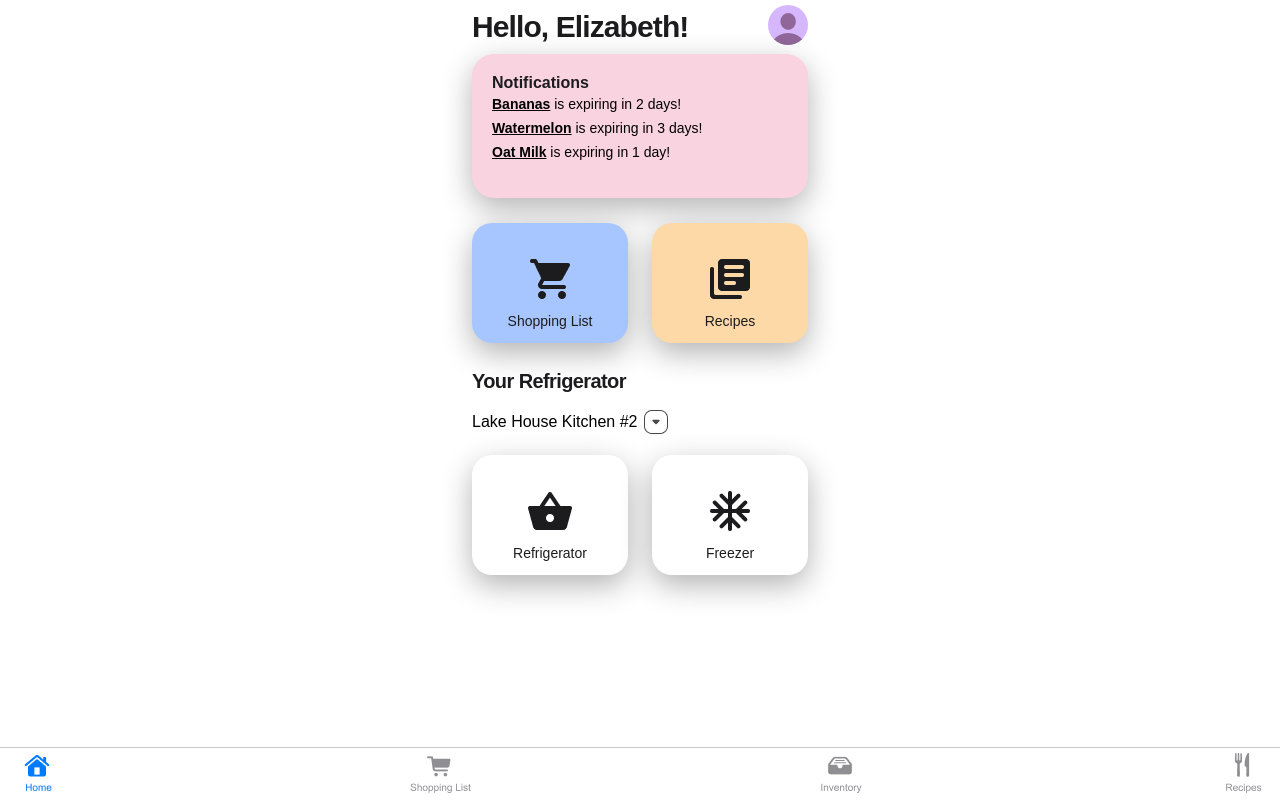
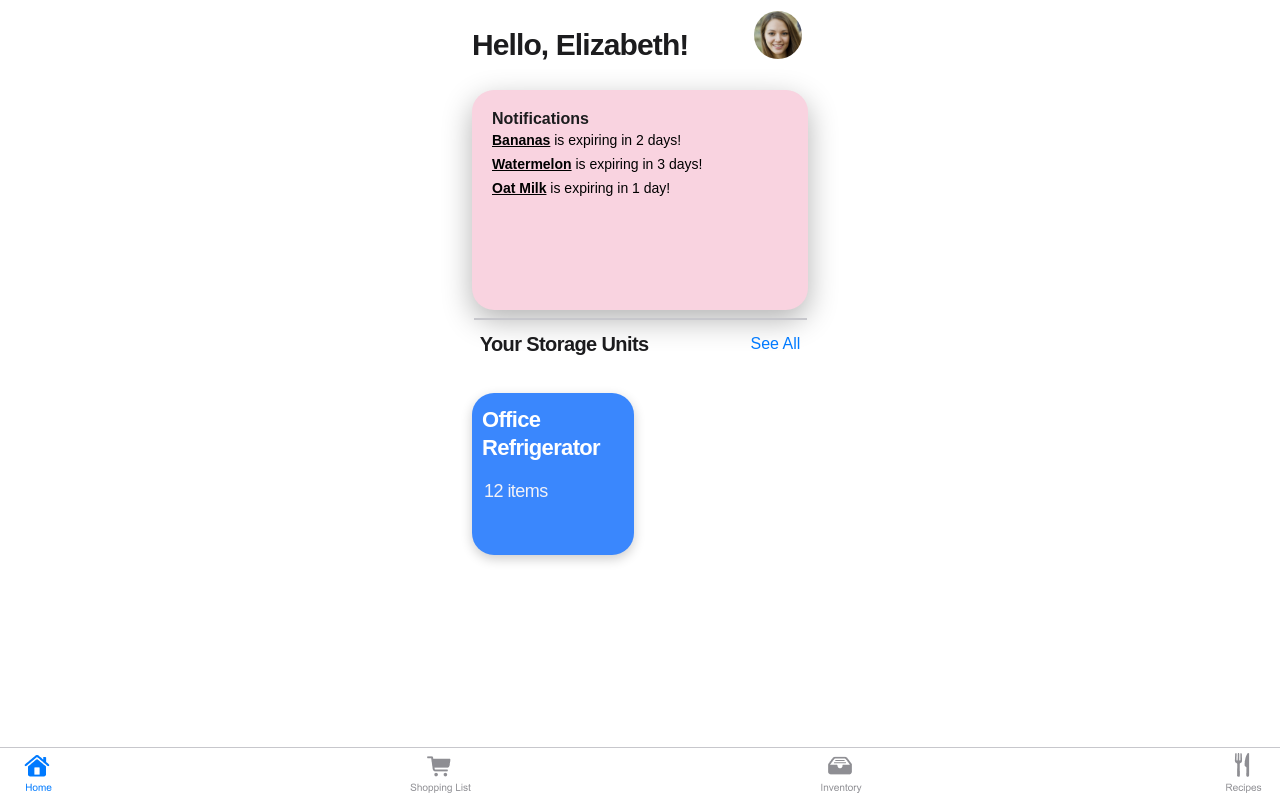
Before and after one commit to MarcusWebDev/CMSC434-Phase2, a React (Create React App) app: page /#/ in a window 1280 px wide. Built offline with nearby package versions, Linux system fonts and the light colour scheme.

Commit message:
Fixed NavBar and CSS Duplicates

```diff
--- a/src/components/AddItemInventory.css
+++ b/src/components/AddItemInventory.css
@@ -1,4 +1,4 @@
-.PageWrapper {
+.PageWrapper4 {
     /* display: flex; */
     /* flex-direction: column; */
     /* align-items: center; */
@@ -13,7 +13,7 @@
 
 }
 
-.HeaderContainer {
+.HeaderContainer4 {
     display: flex;
     /* justify-content: center; */
     /* align-items: center; */
@@ -23,20 +23,18 @@
     float:left;
 }
 
-.Heading {
+.Heading4 {
     font-family: 'Arial';
     font-style: normal;
     font-weight: 700;
     font-size: 30px;
     line-height: 34px;
-float:left;
+    float: left;
     width: 337px;
     text-align: left;
-margin-top: 40px;
-
-/* Gray Dark 6 */
-
+    margin-top: 50px;
     color: #1C1C1E;
+    margin-left: -43px;
 
 }
 .rule {
@@ -123,3 +121,11 @@ height: 0px;
     margin-right: 98px;
     margin-bottom: 2px;
 }
+
+.linkBack3 {
+    display: inline-block;
+    margin-left: -2px;
+    margin-top: -44px;
+    text-decoration: none;
+    color: #007AFF;
+}
--- a/src/components/AddItemInventory.jsx
+++ b/src/components/AddItemInventory.jsx
@@ -2,12 +2,15 @@ import React from 'react'
 import "./AddItemInventory.css"
 import { Link } from "react-router-dom";
 import NavBar from './NavBar';
+import BackArrow from '../icons/backArrowBlue.png';
+
 
 const AddItemInventory = () => {
   return (
-    <div className='PageWrapper'>
-        <div className='HeaderContainer'>
-        <h3 className='Heading'>Add Item(s)</h3>
+    <div className='PageWrapper4'>
+        <div className='HeaderContainer4'>
+        <Link to="/inventory/OfficeRefrigerator" className="linkBack3" > <img className="linkBackimage" src={BackArrow} />   Back</Link>
+        <h3 className='Heading4'>Add Item(s)</h3>
         </div>
         <hr className='rule'/>
         <div className='ShoppingListandButton'>
@@ -27,7 +30,7 @@ const AddItemInventory = () => {
         </Link>
         </div>
 
-        {/* <NavBar selectedTab={"Inventory"} /> */}
+        <NavBar selectedTab={"Inventory"} />
 
 
     </div>
--- a/src/components/HomePage.css
+++ b/src/components/HomePage.css
@@ -36,11 +36,11 @@
 }
 .notifications {
     width: 336px;
-    height: 144px;
+    height: 220px;
     left: 24px;
     top: 88px;
     background: #F9D3E0;
-    box-shadow: 0px 10px 30px rgba(0, 0, 0, 0.3);
+    box-shadow: 0px 10px 30px rgb(0 0 0 / 30%);
     border-radius: 22px;
 }
 .notificationsHeader {
@@ -74,10 +74,11 @@
     letter-spacing: -0.03em;
     color: #1C1C1E;
     align-self: flex-start;
+    margin-top: -5px;
 }
 .refrigeratorSelectionContainer {
     margin-top: 10px;
-    align-self: flex-start;
+    display: flex;
 }
 
 .refrigeratorSelect {
@@ -108,3 +109,12 @@ label {
 .link {
     text-decoration: none;
 }
+.divide {
+    border: 0.5px solid #C7C7CC;
+    width: 331px;
+}
+.SeeAll {
+    margin-left: 102px;
+    margin-top: -3px;
+    color: #007AFF;
+}
--- a/src/components/HomePage.jsx
+++ b/src/components/HomePage.jsx
@@ -3,6 +3,8 @@ import { Link } from "react-router-dom";
 import Button from "./Button.jsx";
 import NavBar from "./NavBar.jsx";
 import "./HomePage.css";
+import SelectUserPortrait from './SelectUserPortrait.jsx';
+import StorageUnit from './StorageUnit.jsx';
 
 
 function HomePage() {
@@ -12,7 +14,7 @@ function HomePage() {
                 <div className="headerBar">
                     <h1 className="header">Hello, Elizabeth!</h1>
                     <Link to="/profileSettings" className="link">
-                        <img className="profilePicture" src={require("../icons/profile.png")}/>
+                    <SelectUserPortrait picture={require("../icons/elizabeth.jpg")} />
                     </Link>
                 </div>
                 <div className="notifications">
@@ -21,28 +23,19 @@ function HomePage() {
                     <p className="notificationsAlert"><u><b>Watermelon</b></u> is expiring in 3 days!</p>
                     <p className="notificationsAlert"><u><b>Oat Milk</b></u> is expiring in 1 day!</p>
                 </div>
-                <div className="shoppingListAndRecipesContainer">
-                    <Link to="/shoppingList" className="link">
-                        <Button color="#A7C6FF" icon={require("../icons/shoppingCart.png")} text="Shopping List"/>
-                    </Link>
-                    <Link to="/recipes" className="link">
-                        <Button color="#FED9A8" icon={require("../icons/recipes.png")} text="Recipes"/>
-                    </Link>
-                </div>
+                <hr className='divide'/>
                 <div className="refrigeratorSelectionContainer">
-                    <h2 className="refrigeratorHeader">Your Refrigerator</h2>
-                    <select name="refrigerator" className="refrigeratorSelect">
-                        <option>Lake House Kitchen #2</option>
-                        <option>Game Room Fridge</option>
-                    </select>
+
+                    <h2 className="refrigeratorHeader">Your Storage Units</h2> <div className='SeeAll'>See All</div>
                 </div>
                 <div className="refrigeratorFreezerContainer">
-                    <Link to="/inventory/OfficeRefrigerator" className="link">
+                    {/* <Link to="/inventory/OfficeRefrigerator" className="link">
                         <Button color="#FFFFFF" icon={require("../icons/basket.png")} text="Refrigerator"/>
                     </Link>
                     <Link to="/freezer" className="link">
                         <Button color="#FFFFFF" icon={require("../icons/snowflake.png")} text="Freezer"/>
-                    </Link>
+                    </Link> */}
+                    <StorageUnit />
                 </div>
             </div>
             <NavBar selectedTab="Home Page" />
--- a/src/components/InventoryItem.css
+++ b/src/components/InventoryItem.css
@@ -1,4 +1,4 @@
-.shoppingListItemContainer {
+.shoppingListItemContainer4 {
     display: flex;
     flex-direction: row;
     justify-content: space-between;
@@ -17,7 +17,7 @@
     flex-direction: row;
     align-items: center;
 }
-.nameInput {
+.nameInput2 {
     width: 86px;
     background: #EEEEEE;
     border-radius: 8px;
@@ -25,7 +25,7 @@
     height: 24px;
     padding-left: 10px;
 }
-.nameInput:disabled {
+.nameInput2:disabled {
     background: white;
     border: none;
     font-family: 'Arial';
@@ -40,7 +40,7 @@ line-height: 16px;
 
 color: #1C1C1E;
 }
-.quantityInput {
+.quantityInput2 {
     width: 38px;
     text-align: right;
     background: #EEEEEE;
@@ -60,7 +60,7 @@ line-height: 16px;
 
 color: #1C1C1E;
 }
-.quantityInput:disabled {
+.quantityInput2:disabled {
     background: white;
     border: none;
     padding: 0;
@@ -76,7 +76,7 @@ line-height: 16px;
 
 color: #1C1C1E;
 }
-.metricsSelect {
+.metricsSelect2 {
     margin-left: 4px;
     height: 20px;
     font-family: arial;
@@ -86,14 +86,14 @@ color: #1C1C1E;
     height: 24px;
     padding-left: 10px;
 }
-.metricsSelect:disabled {
+.metricsSelect2:disabled {
     appearance: none;
     border: none;
     color: black;
     background: white;
     padding: 0;
 }
-.shoppingListDelete {
+.shoppingListDelete2 {
     margin-right: 20px;
     cursor: pointer;
 }
--- a/src/components/InventoryItem.jsx
+++ b/src/components/InventoryItem.jsx
@@ -15,7 +15,7 @@ const InventoryItem = ({item, onDelete,onReduce,updateItem}) => {
     const edit = (id) => {
         var btn=document.getElementsByClassName('linkEdit');
         // btn.text="Done"
-        var inputs = document.getElementsByClassName('nameInput shoppingListItemInput');
+        var inputs = document.getElementsByClassName('nameInput2 shoppingListItemInput2');
 
         var tip = document.getElementsByClassName('tip');
         if(inputs[0].disabled===true)
@@ -37,15 +37,15 @@ const InventoryItem = ({item, onDelete,onReduce,updateItem}) => {
         else {
             tip[0].style.display = "None";
             btn[0].innerHTML='Done'
-            var inputs = document.getElementsByClassName('nameInput shoppingListItemInput');
+            var inputs = document.getElementsByClassName('nameInput2 shoppingListItemInput2');
         for (var i = 0; i < inputs.length; i++) {
             inputs[i].disabled = true;
         }
-        inputs = document.getElementsByClassName('quantityInput shoppingListItemInput');
+        inputs = document.getElementsByClassName('quantityInput2 shoppingListItemInput2');
         for (var i = 0; i < inputs.length; i++) {
             inputs[i].disabled = true;
         }
-        inputs = document.getElementsByClassName('metricsSelect shoppingListItemInput');
+        inputs = document.getElementsByClassName('metricsSelect2 shoppingListItemInput2');
         for (var i = 0; i < inputs.length; i++) {
             inputs[i].disabled = true;
         }
@@ -58,11 +58,11 @@ const InventoryItem = ({item, onDelete,onReduce,updateItem}) => {
 
     }
     return (
-        <div className="shoppingListItemContainer">
-            <input type="text" className="nameInput shoppingListItemInput" value={itemname} onChange={(event) => setItemName(event.target.value)} disabled />
+        <div className="shoppingListItemContainer4">
+            <input type="text" className="nameInput2 shoppingListItemInput2" value={itemname} onChange={(event) => setItemName(event.target.value)} disabled />
             <div className="quantitySelection">
-                <input type="number" className="quantityInput shoppingListItemInput"  value={item.quantity}  disabled/>
-                <select name="metricsSelect" className="metricsSelect shoppingListItemInput" value={itemunit} onChange={(event) => setItemUnit(event.target.value)} disabled >
+                <input type="number" className="quantityInput2 shoppingListItemInput2"  value={item.quantity}  disabled/>
+                <select name="metricsSelect" className="metricsSelect2 shoppingListItemInput2" value={itemunit} onChange={(event) => setItemUnit(event.target.value)} disabled >
                     <option value="lbs">lbs</option>
                     <option value="gallons">gallons</option>
                     <option value="cartons">cartons</option>
@@ -70,7 +70,7 @@ const InventoryItem = ({item, onDelete,onReduce,updateItem}) => {
                     <option value="servings">servings</option>
                 </select>
             </div>
-            <img src={Symbol} className="shoppingListDelete" onClick={() => edit(item.id)}/>
+            <img src={Symbol} className="shoppingListDelete2" onClick={() => edit(item.id)}/>
         </div>
     );
 }
--- a/src/components/InventoryRefrigerator.css
+++ b/src/components/InventoryRefrigerator.css
@@ -81,15 +81,16 @@ line-height: 20px;
     font-size: 13px;
 }
 .InventoryList {
-  height: 200px;
+  /* height: 200px; */
   width: 100%;
   /* background-color: black; */
   /* display: flex; */
   /* flex-direction: column; */
   /* justify-content: center; */
   /* align-items: center; */
-  margin: 0 auto;
+  /* margin: 0 auto; */
   /* border: solid purple;*/
+  margin-bottom: 60px;
 }
 .symbol {
     margin: 0 5px;
--- a/src/components/InventoryRefrigerator.jsx
+++ b/src/components/InventoryRefrigerator.jsx
@@ -10,7 +10,6 @@ import James from '../icons/James.png';
 import William from '../icons/William.png';
 import Patricia from '../icons/Patricia.png';
 import NavBar from './NavBar';
-import BackArrow from '../icons/backArrowBlue.png';
 
 
 function InventoryRefrigerator(props) {
@@ -101,7 +100,6 @@ function InventoryRefrigerator(props) {
 
     return (
         <div className='PageWrapper'>
-           <Link to="/" className="linkBack" > <img className="linkBackimage" src={BackArrow} />     Back</Link>
             <div className='HeaderContainer'>
                 <Link to="/inventory/addOfficeRefrigerator" className="linkAdd" color='#007AFF;'>Add</Link>
 
@@ -147,7 +145,7 @@ function InventoryRefrigerator(props) {
                 })}
                 {/* <InventoryCategoryList items={props.dummyInv} onDelete={props.onDelete} onReduce={props.onReduce} /> */}
             </div>
-            {/* <NavBar selectedTab={"Inventory"} /> */}
+            <NavBar selectedTab={"Inventory"} />
         </div>
 
 
--- /dev/null
+++ b/src/components/StorageUnit.css
@@ -0,0 +1,40 @@
+.StorageUnitBox {
+    width: 162px;
+height: 162px;
+left: 24px;
+top: 12px;
+
+/* Tile */
+
+background: #3A87FD;
+/* Tile */
+
+box-shadow: 0px 4px 12px rgba(0, 0, 0, 0.2);
+border-radius: 22px;
+
+}
+
+.StorageUnitHeading {
+    font-family: 'Arial';
+    font-style: normal;
+    font-weight: 700;
+    font-size: 22px;
+    line-height: 28px;
+    letter-spacing: -0.03em;
+    text-align: justify;
+    color: #FFFFFF;
+    margin-top: 13px;
+    margin-left: 10px;
+}
+
+.Numberitems {
+    margin-top: -11px;
+    margin-left: 12px;
+    font-family: 'Arial';
+font-style: normal;
+font-weight: 400;
+font-size: 18px;
+line-height: 23px;
+letter-spacing: -0.03em;
+color: #F2F2F7;
+}
--- /dev/null
+++ b/src/components/StorageUnit.jsx
@@ -0,0 +1,13 @@
+import React from 'react'
+import "./StorageUnit.css"
+
+const StorageUnit = ({name}) => {
+  return (
+    <div className='StorageUnitBox'>
+        <h4 className='StorageUnitHeading'>Office Refrigerator</h4>
+        <p className='Numberitems'>12 items</p>
+    </div>
+  )
+}
+
+export default StorageUnit
```
Lines whose indentation alone changed are shown as unchanged.
